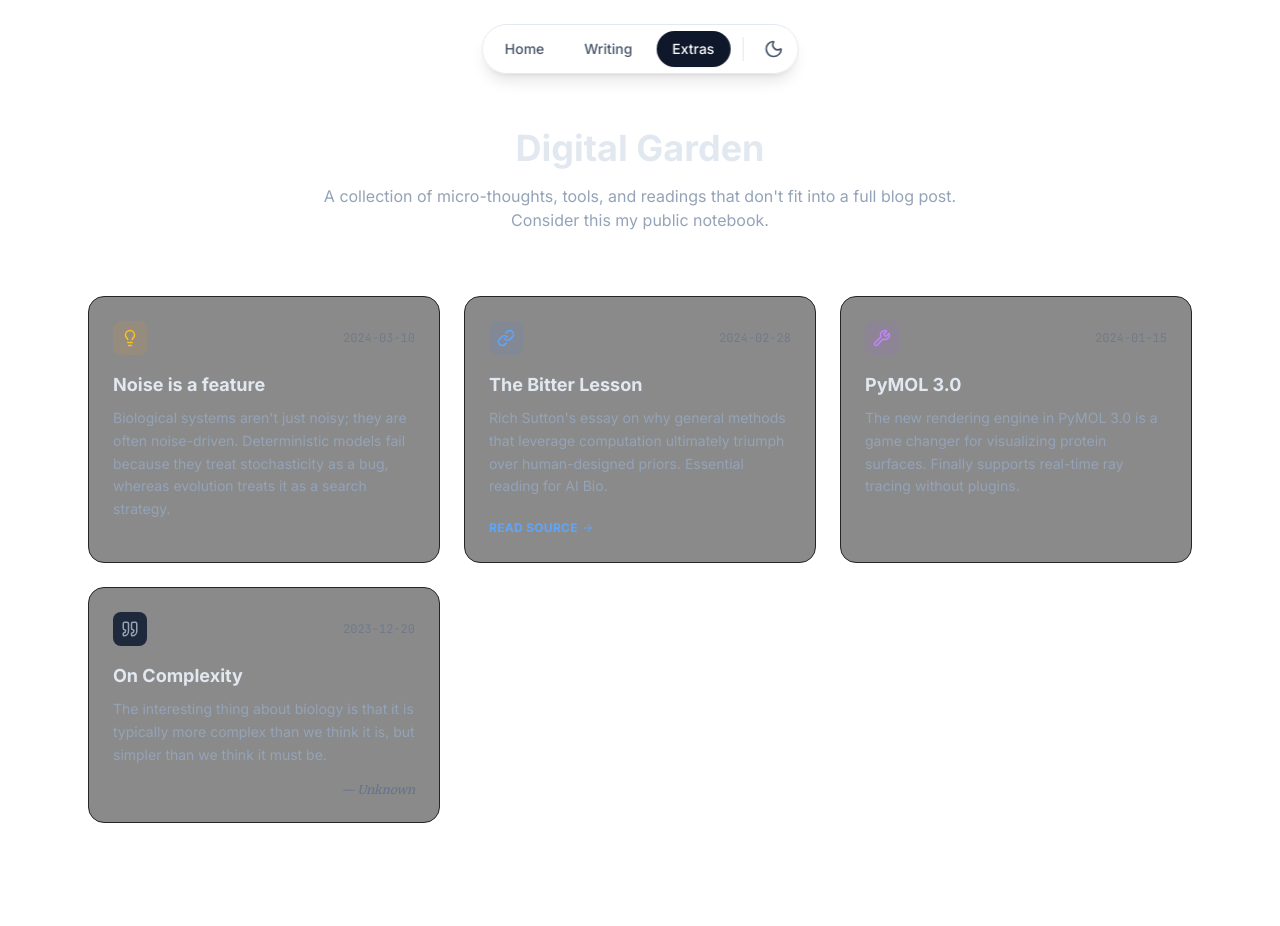
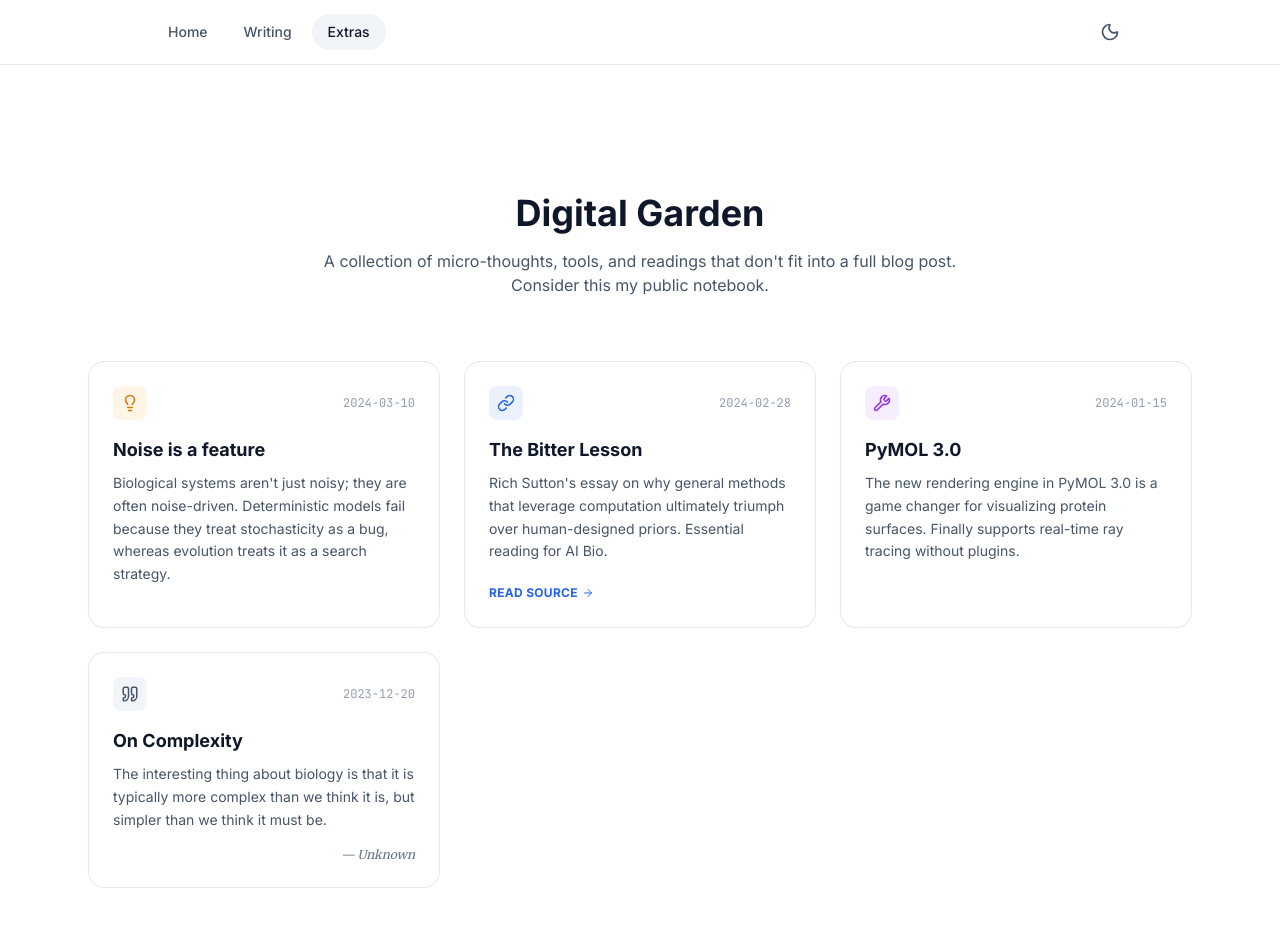
Before and after one commit to 0xGu4rdI4N/blog, a Next.js app: page /blog/extras in a window 1280 px wide. Shown: the top 926 px of the page. Before the commit the page ends 903 px from the top, so only its background shows below. Built offline with nearby package versions, Linux system fonts and the light colour scheme.

Commit message:
Fix Extras styling and refine Navbar

```diff
--- a/src/app/extras/page.js
+++ b/src/app/extras/page.js
@@ -6,8 +6,8 @@ export default function ExtrasPage() {
     return (
         <div className="pt-32 px-6 pb-20 max-w-6xl mx-auto relative z-10">
             <div className="mb-16 text-center max-w-2xl mx-auto">
-                <h1 className="text-4xl font-bold mb-4 text-slate-200">Digital Garden</h1>
-                <p className="text-slate-400">
+                <h1 className="text-4xl font-bold mb-4 text-slate-900 dark:text-slate-200">Digital Garden</h1>
+                <p className="text-slate-600 dark:text-slate-400">
                     A collection of micro-thoughts, tools, and readings that don't fit into a full blog post.
                     Consider this my public notebook.
                 </p>
@@ -15,12 +15,12 @@ export default function ExtrasPage() {
 
             <div className="grid grid-cols-1 md:grid-cols-2 lg:grid-cols-3 gap-6 auto-rows-auto">
                 {EXTRAS.map((item) => (
-                    <div key={item.id} className="p-6 rounded-2xl border transition-all hover:-translate-y-1 duration-300 bg-neutral-900/50 border-neutral-800 hover:border-neutral-700">
+                    <div key={item.id} className="p-6 rounded-2xl border transition-all hover:-translate-y-1 duration-300 bg-white dark:bg-neutral-900/50 border-slate-200 dark:border-neutral-800 hover:border-slate-300 dark:hover:border-neutral-700">
                         <div className="flex items-center justify-between mb-4">
-                            <div className={`p-2 rounded-lg ${item.type === 'insight' ? 'bg-amber-500/10 text-amber-400' :
-                                    item.type === 'link' ? 'bg-blue-500/10 text-blue-400' :
-                                        item.type === 'tool' ? 'bg-purple-500/10 text-purple-400' :
-                                            'bg-slate-800 text-slate-400'
+                            <div className={`p-2 rounded-lg ${item.type === 'insight' ? 'bg-amber-500/10 text-amber-600 dark:text-amber-400' :
+                                item.type === 'link' ? 'bg-blue-500/10 text-blue-600 dark:text-blue-400' :
+                                    item.type === 'tool' ? 'bg-purple-500/10 text-purple-600 dark:text-purple-400' :
+                                        'bg-slate-100 dark:bg-slate-800 text-slate-600 dark:text-slate-400'
                                 }`}>
                                 {item.type === 'insight' && <Lightbulb size={18} />}
                                 {item.type === 'link' && <LinkIcon size={18} />}
@@ -30,16 +30,16 @@ export default function ExtrasPage() {
                             <span className="text-xs font-mono text-slate-500 opacity-70">{item.date}</span>
                         </div>
 
-                        <h3 className="text-lg font-bold mb-2 text-slate-200">
+                        <h3 className="text-lg font-bold mb-2 text-slate-900 dark:text-slate-200">
                             {item.title || "Thought"}
                         </h3>
 
-                        <p className="text-sm leading-relaxed mb-4 text-slate-400">
+                        <p className="text-sm leading-relaxed mb-4 text-slate-600 dark:text-slate-400">
                             {item.content}
                         </p>
 
                         {item.url && (
-                            <a href={item.url} target="_blank" rel="noopener noreferrer" className="inline-flex items-center gap-1 text-xs font-bold uppercase tracking-wide hover:underline text-blue-400">
+                            <a href={item.url} target="_blank" rel="noopener noreferrer" className="inline-flex items-center gap-1 text-xs font-bold uppercase tracking-wide hover:underline text-blue-600 dark:text-blue-400">
                                 Read Source <ArrowRight size={12} />
                             </a>
                         )}
--- a/src/components/Navbar.js
+++ b/src/components/Navbar.js
@@ -14,8 +14,9 @@ export default function Navbar() {
     ];
 
     return (
-        <nav className="fixed top-6 left-1/2 -translate-x-1/2 z-50">
-            <div className="flex items-center gap-2 p-1.5 rounded-full border shadow-lg backdrop-blur-md bg-white/80 dark:bg-neutral-900/80 border-slate-200 dark:border-neutral-800">
+        <nav className="sticky top-0 z-50 w-full bg-white/80 dark:bg-neutral-950/80 backdrop-blur-md border-b border-slate-200 dark:border-neutral-800">
+            <div className="max-w-5xl mx-auto px-6 h-16 flex items-center justify-between">
+                <div className="flex items-center gap-1">
                     {navItems.map((item) => {
                         const isActive = pathname === item.path || (item.path !== '/' && pathname.startsWith(item.path));
 
@@ -24,16 +25,15 @@ export default function Navbar() {
                                 key={item.path}
                                 href={item.path}
                                 className={`px-4 py-2 rounded-full text-sm font-medium transition-all duration-300 ${isActive
-                                    ? 'bg-slate-900 text-white dark:bg-white dark:text-slate-900 shadow-sm'
-                                    : 'text-slate-600 dark:text-slate-400 hover:text-slate-900 dark:hover:text-slate-200 hover:bg-slate-100 dark:hover:bg-neutral-800'
+                                        ? 'bg-slate-100 dark:bg-neutral-800 text-slate-900 dark:text-slate-100'
+                                        : 'text-slate-600 dark:text-slate-400 hover:text-slate-900 dark:hover:text-slate-200 hover:bg-slate-50 dark:hover:bg-neutral-900'
                                     }`}
                             >
                                 {item.name}
                             </Link>
                         );
                     })}
-
-                <div className="w-px h-6 bg-slate-200 dark:bg-neutral-800 mx-1"></div>
+                </div>
 
                 <ThemeToggle />
             </div>
```
Lines whose indentation alone changed are shown as unchanged.
